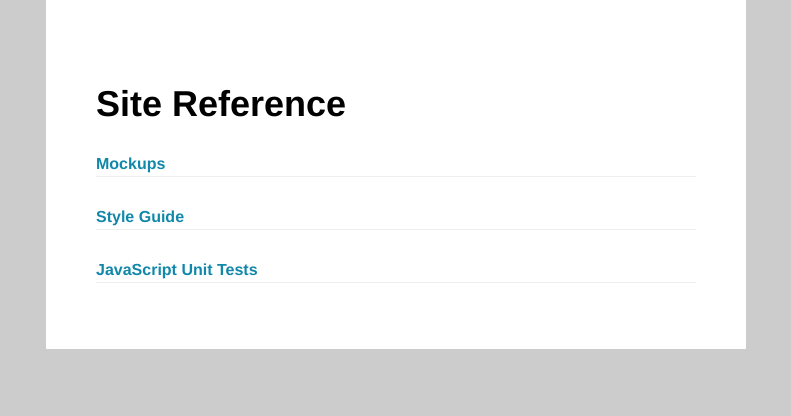
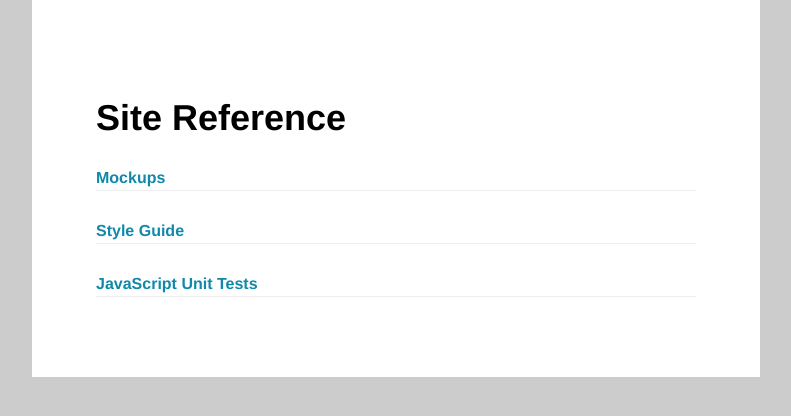
Before and after one commit to curtisj44/Reference, a plain HTML site: page index.htm in a window 1280 px wide. Shown: the whole page, without its empty margins (244-1035 px from the left). Drawn offline with Linux system fonts and the light colour scheme.

Commit message:
slight index changes

```diff
--- a/static/css/reference.css
+++ b/static/css/reference.css
@@ -19,9 +19,15 @@ body {
 
 /* Index Pages
 ---------------------------------------------------------------------------------------- //// */
+
+#index,
+#tests {
+	margin:0 auto;
+	max-width:50em;
+	background:#fff}
 #index {
-	padding:10%;
-	background:#fff}
+	padding:10%}
+
 #index .updated {
 	margin:0 0 2em;
 	padding:.7em 5px;
@@ -141,7 +147,5 @@ a.index:focus {
 
 	/* index ----------------------------------------------- //// */
 	#index {
-		margin:0 auto;
-		padding:50px;
-		width:600px}
+		padding:5%}
 }
```
